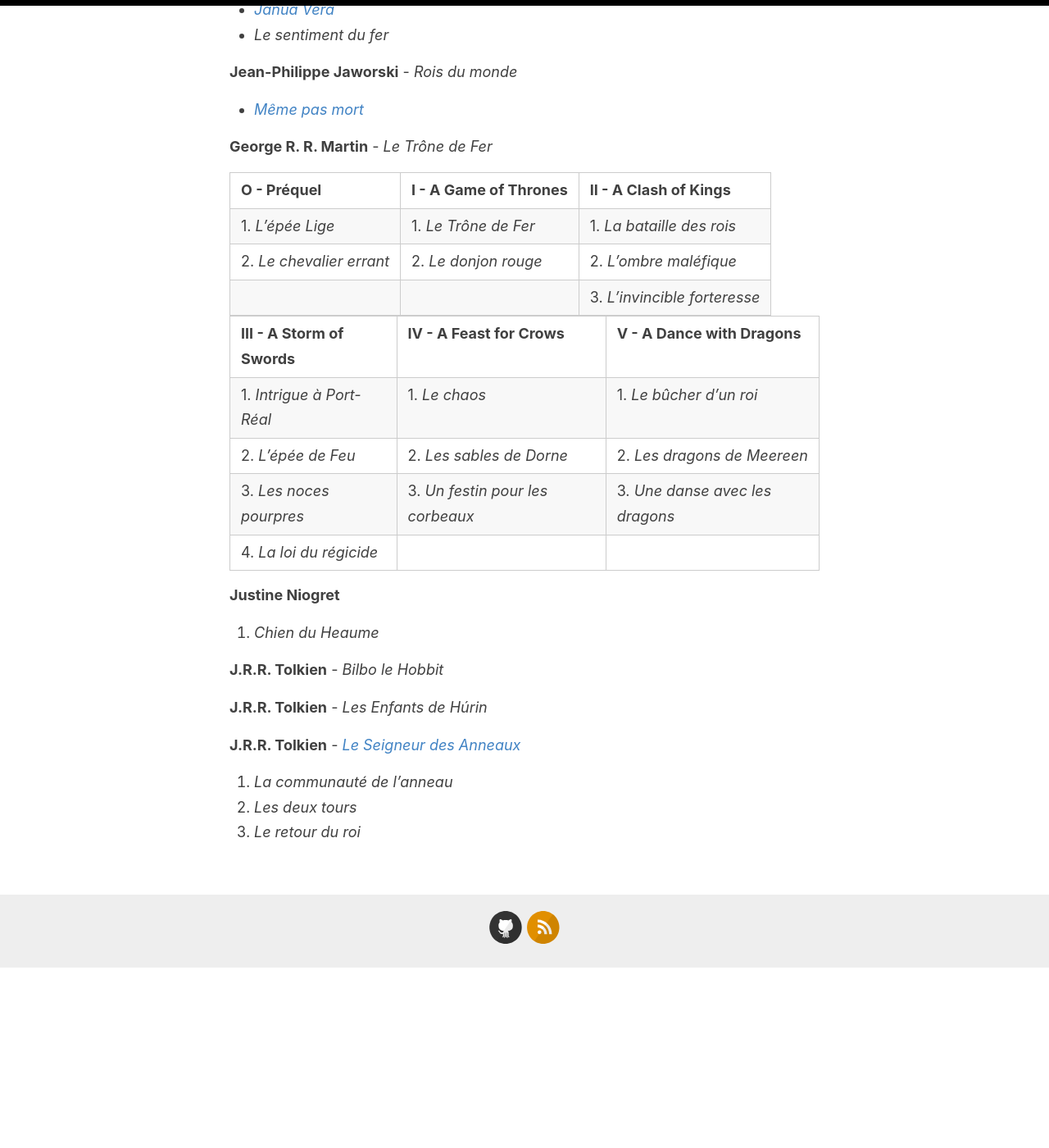
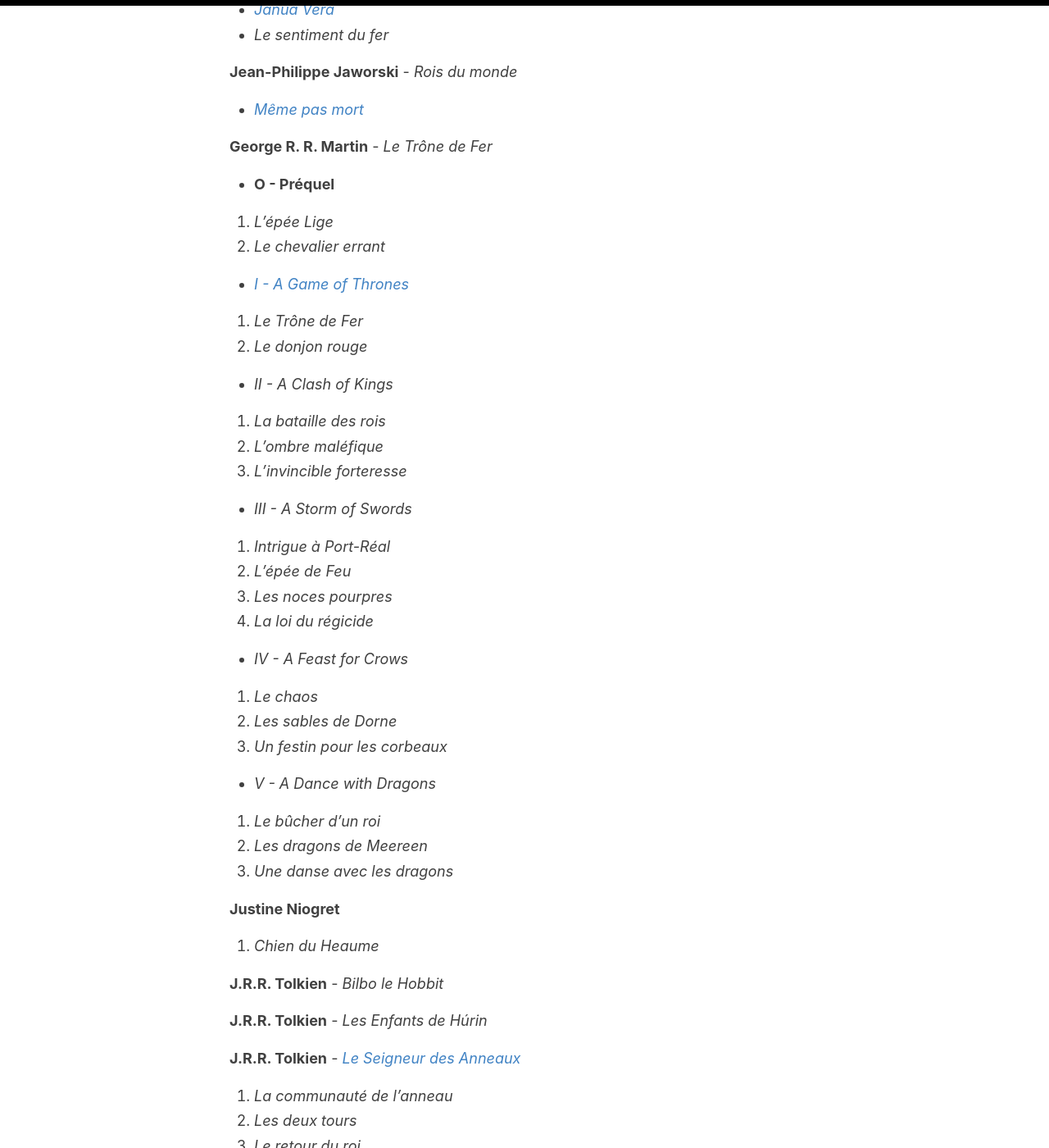
Before and after one commit to homeostasie/bouquins, a Jekyll site: the page built from _pages/lectures.md, in a window 1280 px wide and 1400 px high, scrolled down 5953 px. Shown: the whole window at 82% size. Built offline with Jekyll 4.4.1, drawn with Linux system fonts in a browser that asks for light colours; before the commit the page ends 7133 px from its top, so only the background shows below that; some of the changed lines change nothing that is shown.

Commit message:
maj lectures avec tdf

```diff
--- a/_pages/lectures.md
+++ b/_pages/lectures.md
@@ -232,18 +232,44 @@
 
 **George R. R. Martin** - *Le Trône de Fer*
 
-**O - Préquel**           | **I - A Game of Thrones** | **II - A Clash of Kings**
-1. *L'épée Lige*          |1. *Le Trône de Fer*       |1. *La bataille des rois*
-2. *Le chevalier errant*  |2. *Le donjon rouge*       |2. *L’ombre maléfique*
-                          |                           |3. *L’invincible forteresse*
+* **O - Préquel**
+
+1. *L'épée Lige*
+2. *Le chevalier errant*
 
 
+* [*I - A Game of Thrones*](https://homeostasie.github.io/bouquins/George-R.-R.-Martin_TDF1-A-Game-of-Thrones/)
 
-**III - A Storm of Swords** | **IV - A Feast for Crows**       | **V - A Dance with Dragons**
-1. *Intrigue à Port-Réal*   | 1. *Le chaos*                    | 1. *Le bûcher d'un roi*
-2. *L’épée de Feu*          | 2. *Les sables de Dorne*         | 2. *Les dragons de Meereen*
-3. *Les noces pourpres*     | 3. *Un festin pour les corbeaux* | 3. *Une danse avec les dragons*
-4. *La loi du régicide*     |                                  |
+1. *Le Trône de Fer*
+2. *Le donjon rouge*
+
+* *II - A Clash of Kings*
+
+1. *La bataille des rois*
+2. *L’ombre maléfique*
+3. *L’invincible forteresse*
+
+
+* *III - A Storm of Swords*
+
+1. *Intrigue à Port-Réal*
+2. *L’épée de Feu*
+3. *Les noces pourpres*
+4. *La loi du régicide*
+
+
+* *IV - A Feast for Crows*
+
+1. *Le chaos*
+2. *Les sables de Dorne*
+3. *Un festin pour les corbeaux*
+
+
+* *V - A Dance with Dragons*
+
+1. *Le bûcher d'un roi*
+2. *Les dragons de Meereen*
+3. *Une danse avec les dragons*
 
 
 **Justine Niogret**
```
